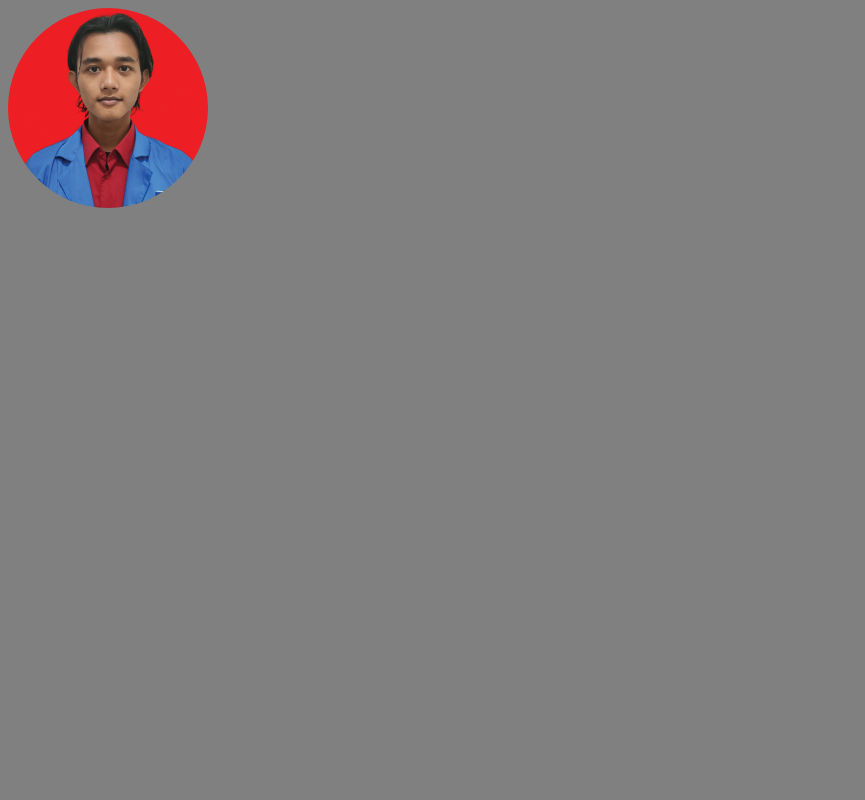
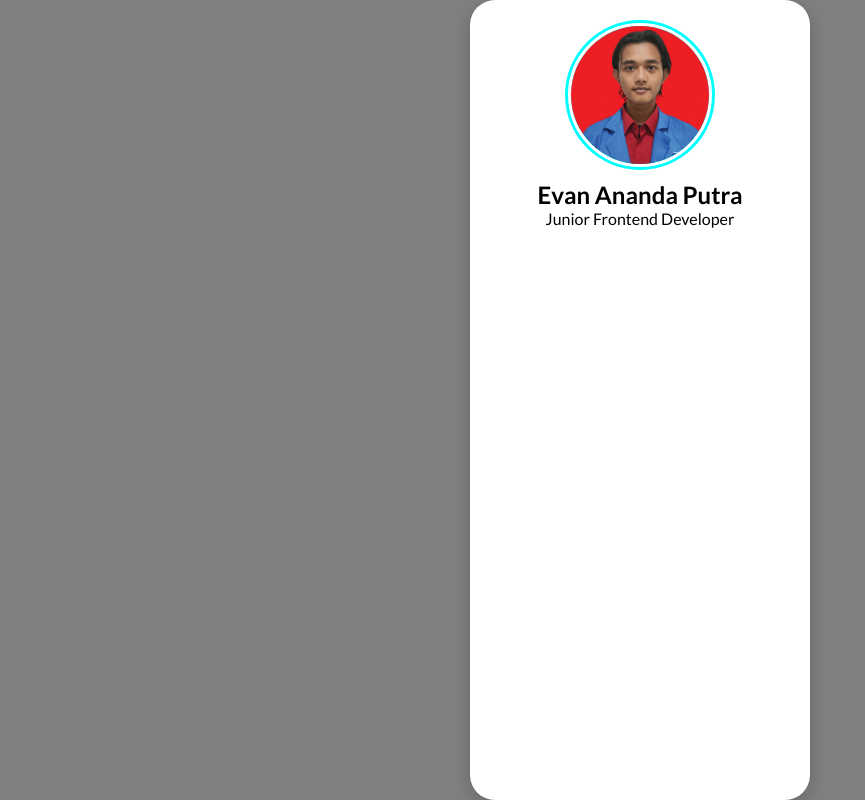
Before and after one commit to evanputra1/responsive-profile-card, a plain HTML site: page index.html in a window 1280 px wide. Shown: the whole page, without its empty margins (0-865 px from the left). Drawn offline with nearby package versions, Linux system fonts and the light colour scheme.

Commit message:
mengubah file style dan menambah text

```diff
--- a/index.html
+++ b/index.html
@@ -15,6 +15,10 @@
         <div class="image">
             <img src="profile.png" alt="Profile" class="profile-img">
         </div>
+        <div class="nama-data">
+            <h2 class="nama">Evan Ananda Putra</h2>
+            <span class="nama">Junior Frontend Developer</span>
+        </div>
     </div>
 </body>
 </html>
--- a/style.css
+++ b/style.css
@@ -1,25 +1,53 @@
 /* Google Fonts */
 @import url('https://fonts.googleapis.com/css2?family=Anton&family=Lato:wght@300;400;700;900&display=swap');
 
+* {
+    margin: 0;
+    padding: 0;
+    font-family: 'Lato', Arial, sans-serif;
+}
+
 body {
-    background-color: grey;
+    display: flex;
+    justify-content: center;
+    height: 100vh;
+    background: grey;
 }
 
 .profile-card {
-    font-family: "Lato", Arial, Helvetica, sans-serif;
-    box-sizing: border-box;
+    display: flex;
+    flex-direction: column;
+    align-items: center;
+    width: 100%;
+    max-width: 300px;
+    background: white;
+    border-radius: 25px;
+    box-shadow: 0 5px 20px rgba(0, 0, 0, 0.2);
+    padding: 20px;
 }
 
 .image {
     position: relative;
-    height: 200px;
-    width: 200px;
+    height: 150px;
+    width: 150px;
+    box-sizing: border-box;
+    background-color: aqua;
     border-radius: 50%;
+    padding: 3px;
+
 }
 
 .image .profile-img {
     height: 100%;
     width: 100%;
-    object-fit: cover;
+    box-sizing: border-box;
     border-radius: 50%;
+    border: 3px solid white;
 }
+
+.nama-data {
+    display: flex;
+    flex-direction: column;
+    align-items: center;
+    margin-top: 10px;
+}
```
